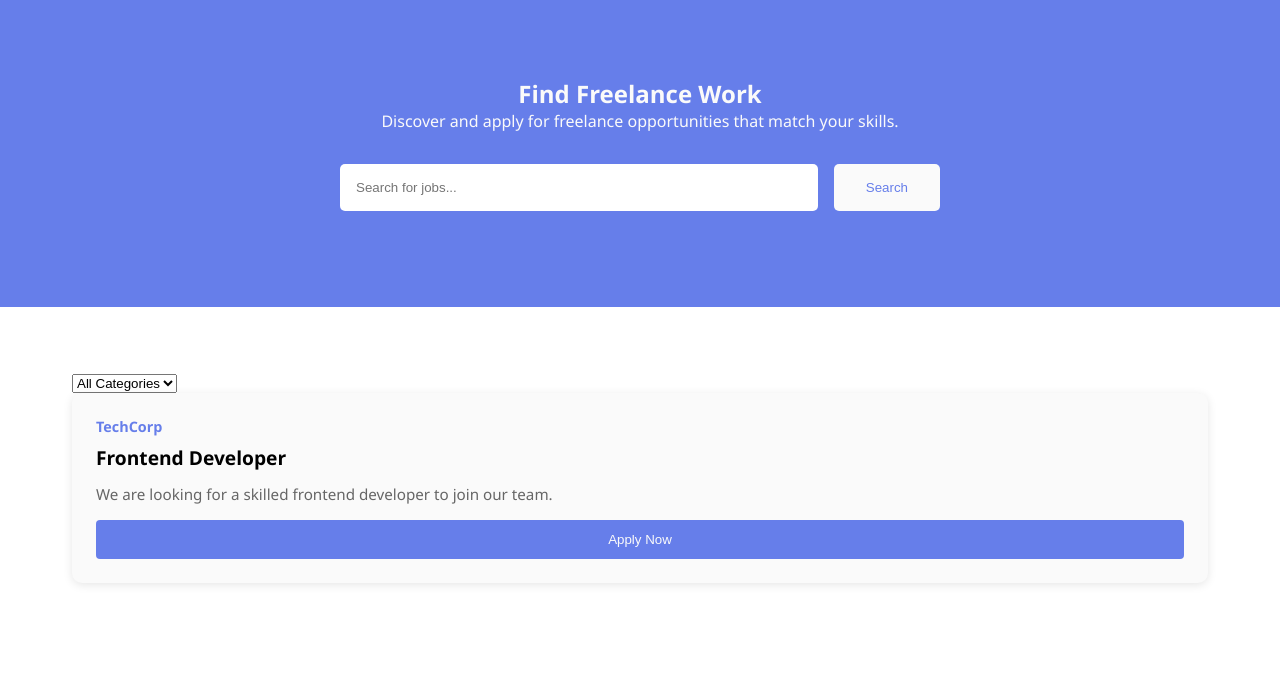
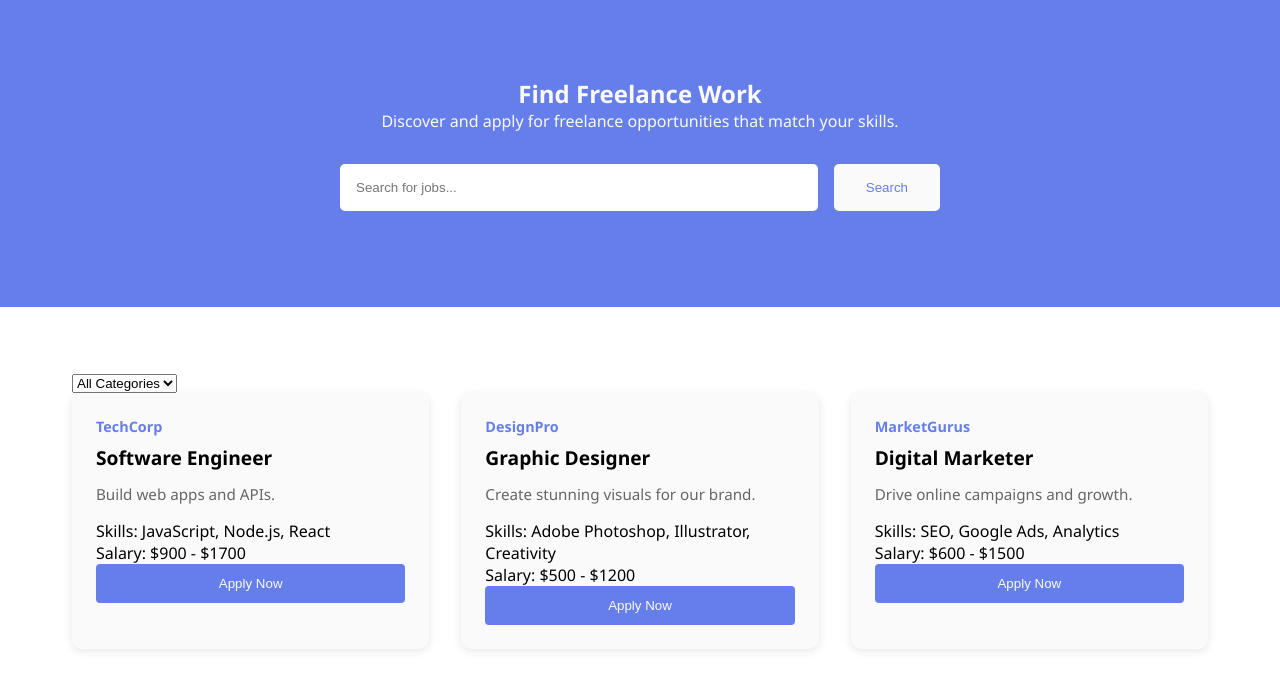
Before and after one commit to ViktorP2/Freelance_Hiring, a plain HTML site: page index.html in a window 1280 px wide. Shown: the part 111-800 px from the top of the page. Drawn offline with Linux system fonts and the light colour scheme.

Commit message:
Add basic JS: Render jobs + dummy data

```diff
--- a/index.html
+++ b/index.html
@@ -29,7 +29,6 @@
         </div>
     </section>
     <div class="container"></div>
-    <script src="script.js"></script>
 
     <div class="container">
         <div class="filter">
@@ -37,15 +36,9 @@
                 <option>All Categories</option>
             </select>
         </div>
-        <div class="jobs-grid" id="jobsGrid">
-            <div class="job-card">
-                <div class="job-company">TechCorp</div>
-                <h3 class="job-title">Frontend Developer</h3>
-                <p class="job-desc">We are looking for a skilled frontend developer to join our team.</p>
-                <button class="apply-btn">Apply Now</button>
-            </div>
-        </div>
+        <div class="jobs-grid" id="jobsGrid"></div>
     </div>
 
+    <script src="script.js"></script>
 </body>
 </html>
--- a/script.js
+++ b/script.js
@@ -0,0 +1,45 @@
+const jobs = [{
+    id: 1,
+    company: "TechCorp",
+    title: "Software Engineer",
+    desc: "Build web apps and APIs.",
+    skills: ["JavaScript", "Node.js", "React"],
+    salary: "$900 - $1700",
+    category: "Software Development"
+    },
+    {
+    id: 2,
+    company: "DesignPro",
+    title: "Graphic Designer",
+    desc: "Create stunning visuals for our brand.",
+    skills: ["Adobe Photoshop", "Illustrator", "Creativity"],
+    salary: "$500 - $1200",
+    category: "Design"},
+    {
+    id: 3,
+    company: "MarketGurus",
+    title: "Digital Marketer",
+    desc: "Drive online campaigns and growth.",
+    skills: ["SEO", "Google Ads", "Analytics"],
+    salary: "$600 - $1500",
+    category: "Marketing"
+    }
+];
+
+function renderJobs() {
+    const grid = document.getElementById('jobsGrid');
+    grid.innerHTML = jobs.map(job => `
+        <div class="job-card">
+            <div class="job-company">${job.company}</div>
+            <h3 class="job-title">${job.title}</h3>
+            <p class="job-desc">${job.desc}</p>
+            <div class="job-meta">
+                <span>Skills: ${job.skills.join(', ')}</span>
+                <p>Salary: ${job.salary}</p>
+            </div>
+            <button class="apply-btn">Apply Now</button>
+        </div>
+    `).join('');
+}
+
+renderJobs(jobs);
```
